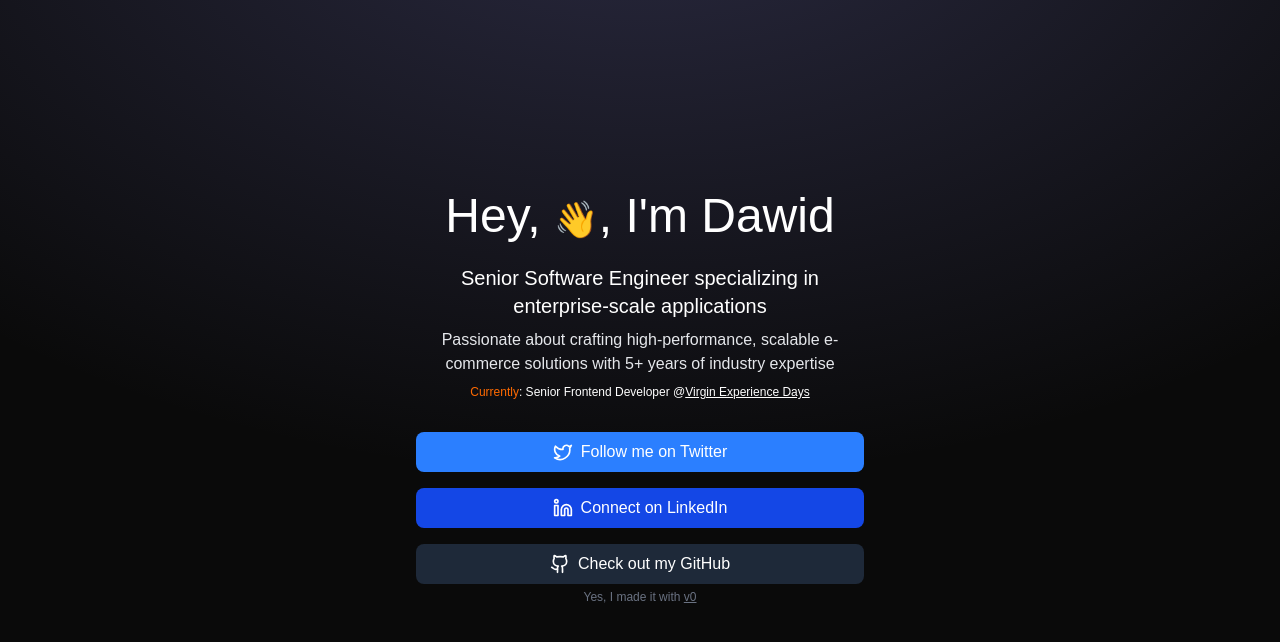
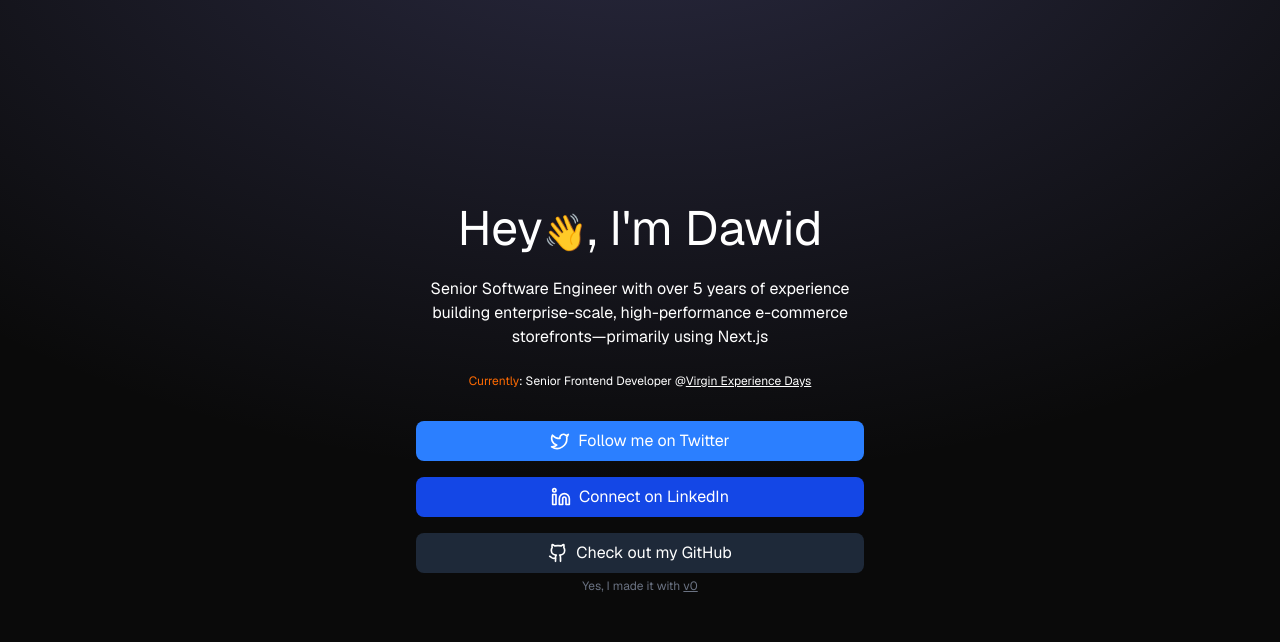
Before and after one commit to ddaoxuan/dao, a Next.js app: page / in a window 1280 px wide. Shown: the top 642 px of the page. Built offline with nearby package versions, Linux system fonts and the light colour scheme.

Commit message:
chore: copy update, use geist npm

```diff
--- a/app/globals.css
+++ b/app/globals.css
@@ -1,4 +1,9 @@
 @import 'tailwindcss';
+@source "./**/*.{js,ts,jsx,tsx,mdx}";
+@source "../components/**/*.{js,ts,jsx,tsx,mdx}";
+@source "../lib/**/*.{js,ts,jsx,tsx,mdx}";
+
+@plugin "tailwindcss-animate";
 
 @custom-variant dark (&:is(.dark *));
 
--- a/app/layout.tsx
+++ b/app/layout.tsx
@@ -1,20 +1,9 @@
-import type { Metadata } from "next";
-import localFont from "next/font/local";
 import { Analytics } from "@vercel/analytics/react";
 import { SpeedInsights } from "@vercel/speed-insights/next";
+import { GeistSans } from "geist/font/sans";
+import type { Metadata } from "next";
 
 import "./globals.css";
-
-const geistSans = localFont({
-  src: "./fonts/GeistVF.woff",
-  variable: "--font-geist-sans",
-  weight: "100 900",
-});
-const geistMono = localFont({
-  src: "./fonts/GeistMonoVF.woff",
-  variable: "--font-geist-mono",
-  weight: "100 900",
-});
 
 export const metadata: Metadata = {
 	title: "Dawid Dao Xuan",
@@ -28,9 +17,7 @@ export default function RootLayout({
 }>) {
 	return (
 		<html lang="en">
-      <body
-        className={`${geistSans.variable} ${geistMono.variable} antialiased`}
-      >
+			<body className={`${GeistSans.className} antialiased`}>
 				<div className="absolute top-0 z-[-2] h-screen w-screen bg-neutral-950 bg-[radial-gradient(ellipse_80%_80%_at_50%_-20%,rgba(120,119,198,0.3),rgba(255,255,255,0))]" />
 				{children}
 				<Analytics />
--- a/app/page.tsx
+++ b/app/page.tsx
@@ -6,19 +6,17 @@ export default function Home() {
 			<main className="flex-1 flex flex-col items-center justify-center p-4 sm:p-8">
 				<div className="max-w-md mx-auto text-center">
 					<h1 className="text-5xl mb-6">
-						Hey, <span className="text-4xl">&#128075;</span>, I&apos;m Dawid
+						Hey<span className="text-4xl">&#128075;</span>, I&apos;m Dawid
 					</h1>
-					<p className="text-xl mb-8 break-words">
-						Senior Software Engineer specializing in enterprise-scale applications
-						<span className="block text-base text-gray-200 mt-2">
-							Passionate about crafting high-performance, scalable e-commerce solutions
-							with 5+ years of industry expertise
-						</span>
-						<span className="block mt-2 text-xs">
+					<p className="text-base mb-8 break-words">
+						Senior Software Engineer with over 5 years of experience building
+						enterprise-scale, high-performance e-commerce storefronts—primarily
+						using Next.js{" "}
+						<span className="block mt-6 text-xs">
 							<span className="text-orange-500">Currently</span>: Senior
 							Frontend Developer @
 							<a
-								className="underline"
+								className="underline hover:text-orange-500 transition-colors"
 								target="_blank"
 								rel="noopener noreferrer"
 								href="https://virginexperiencedays.co.uk"
@@ -32,7 +30,7 @@ export default function Home() {
 							target="_blank"
 							rel="noopener noreferrer"
 							href="https://go.daoxuan.dev/x?utm_source=website"
-							className="flex items-center justify-center space-x-2 p-2 rounded-lg bg-blue-500 text-white hover:bg-blue-600 transition-colors"
+							className="flex items-center justify-center space-x-2 p-2 rounded-lg bg-blue-500 text-white hover:bg-blue-600"
 						>
 							<Twitter className="w-5 h-5" />
 							<span>Follow me on Twitter</span>
@@ -41,7 +39,7 @@ export default function Home() {
 							target="_blank"
 							rel="noopener noreferrer"
 							href="https://go.daoxuan.dev/linkedin?utm_source=website"
-							className="flex items-center justify-center space-x-2 p-2 rounded-lg bg-blue-700 text-white hover:bg-blue-800 transition-colors"
+							className="flex items-center justify-center space-x-2 p-2 rounded-lg bg-blue-700 text-white hover:bg-blue-800"
 						>
 							<Linkedin className="w-5 h-5" />
 							<span>Connect on LinkedIn</span>
@@ -50,7 +48,7 @@ export default function Home() {
 							target="_blank"
 							rel="noopener noreferrer"
 							href="https://go.daoxuan.dev/github?utm_source=website"
-							className="flex items-center justify-center space-x-2 p-2 rounded-lg bg-gray-800 text-white hover:bg-gray-900 transition-colors"
+							className="flex items-center justify-center space-x-2 p-2 rounded-lg bg-gray-800 text-white hover:bg-gray-900"
 						>
 							<Github className="w-5 h-5" />
 							<span>Check out my GitHub</span>
@@ -59,7 +57,7 @@ export default function Home() {
 					<span className="text-xs text-gray-500 mt-2">
 						Yes, I made it with{" "}
 						<a
-							className="underline"
+							className="underline hover:text-orange-500 transition-colors"
 							target="_blank"
 							rel="noopener noreferrer"
 							href="https://v0.dev/"
--- a/package.json
+++ b/package.json
@@ -13,6 +13,7 @@
     "@vercel/speed-insights": "^1.1.0",
     "class-variance-authority": "^0.7.1",
     "clsx": "^2.1.1",
+    "geist": "^1.5.1",
     "lucide-react": "^0.453.0",
     "next": "^15.1.6",
     "react": "^19.0.0",
```
Also changed, not shown: 1 other file (tests, documents, lock files or other folders). Lines whose indentation alone changed are shown as unchanged.
